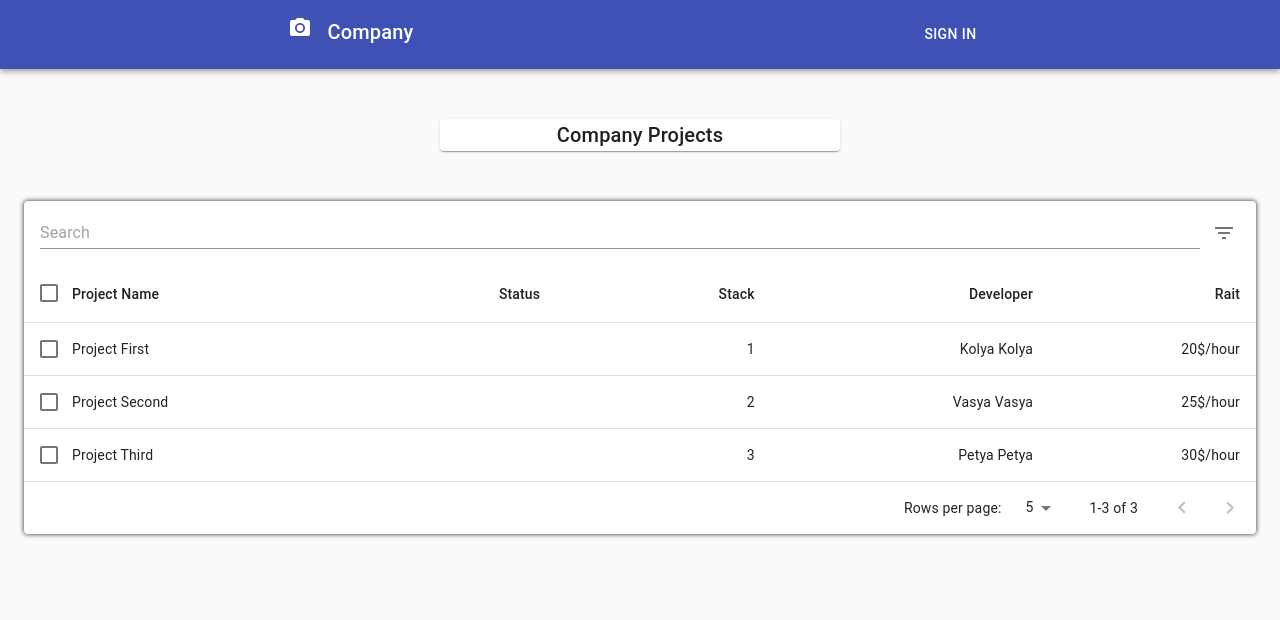
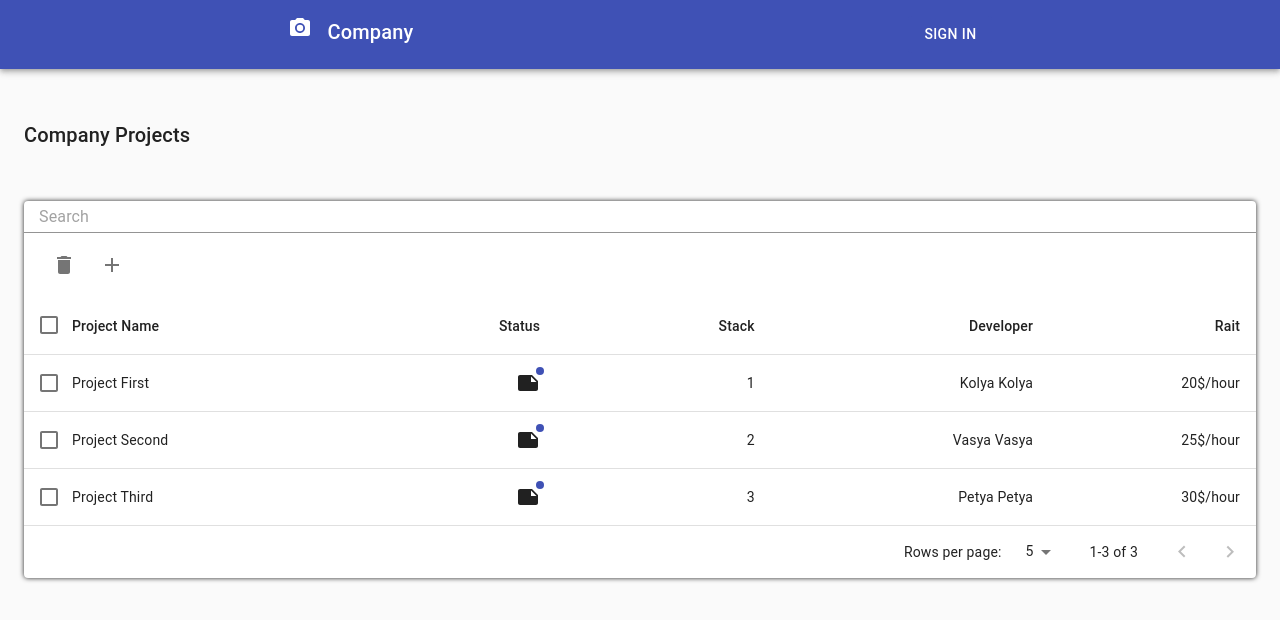
Before and after one commit to GaunovMuhamed/Project1, a React (Create React App) app: page /allprojects in a window 1280 px wide. Shown: the top 620 px of the page. Built offline with nearby package versions, Linux system fonts and the light colour scheme.

Commit message:
ui table, add search, add buttons

```diff
--- a/src/components/ProjectsTable/BadgeStatus.jsx
+++ b/src/components/ProjectsTable/BadgeStatus.jsx
@@ -1,9 +1,27 @@
 import React from 'react';
 import Badge from '@material-ui/core/Badge';
+import NoteIcon from '@material-ui/icons/Note';
+import { makeStyles } from '@material-ui/core/styles';
 import clsx from 'clsx';
 
-export default function BadgeStatus() {
+const useToolbarStyles = makeStyles(() => ({
+  active: {
+    color: 'primary',
+  },
+  completed: {
+    color: 'error',
+  },
+  during: {
+    color: 'secondary',
+  },
+}));
+
+export default function BadgeStatus(projects) {
+  const classes = useToolbarStyles();
+
   return (
-    <div />
+    <Badge color="primary" variant="dot">
+      <NoteIcon />
+    </Badge>
   );
 }
--- /dev/null
+++ b/src/components/ProjectsTable/ProjectsList.jsx
@@ -0,0 +1,26 @@
+import React from 'react';
+import TableCell from '@material-ui/core/TableCell';
+import Checkbox from '@material-ui/core/Checkbox';
+import BadgeStatus from './BadgeStatus';
+
+export default function ProjectsList({ projects, isItemSelected, labelId }) {
+  return (
+    <>
+      <TableCell padding="checkbox">
+        <Checkbox
+          checked={isItemSelected}
+          inputProps={{ 'aria-labelledby': labelId }}
+        />
+      </TableCell>
+      <TableCell component="th" id={labelId} scope="row" padding="none">
+        {projects.project}
+      </TableCell>
+      <TableCell align="right">
+        <BadgeStatus projects={projects} />
+      </TableCell>
+      <TableCell align="right">{projects.stack}</TableCell>
+      <TableCell align="right">{projects.developer}</TableCell>
+      <TableCell align="right">{projects.rait}</TableCell>
+    </>
+  );
+}
--- a/src/components/ProjectsTable/ProjectsTable.jsx
+++ b/src/components/ProjectsTable/ProjectsTable.jsx
@@ -7,14 +7,13 @@ import TableContainer from '@material-ui/core/TableContainer';
 import TablePagination from '@material-ui/core/TablePagination';
 import TableRow from '@material-ui/core/TableRow';
 import Paper from '@material-ui/core/Paper';
-import Checkbox from '@material-ui/core/Checkbox';
 import Box from '@material-ui/core/Box';
 import Typography from '@material-ui/core/Typography';
 import { Grid } from '@material-ui/core';
 import HeaderColumn from './HeaderColumn';
 import TableToolbar from './ToolbarTable';
-import BadgeStatus from './BadgeStatus';
-// import PropTypes from 'prop-types';
+import SearchTable from './SearchTable';
+import ProjectList from './ProjectsList';
 
 
 function descendingComparator(a, b, orderBy) {
@@ -67,9 +66,12 @@ const useStyles = makeStyles((theme) => ({
     width: 1,
   },
   header: {
-    textAlign: 'center',
-    margin: 50,
-    width: 400,
+    marginTop: 50,
+    marginBottom: 50,
+    marginLeft: 0,
+    marginRight: 0,
+    width: 'max-content',
+
   },
 }));
 
@@ -80,6 +82,7 @@ export default function EnhancedTable() {
     stack: '1',
     status: 'active',
     rait: '20$/hour',
+    id: '1',
   },
   {
     project: 'Project Second',
@@ -87,6 +90,7 @@ export default function EnhancedTable() {
     stack: '2',
     status: 'active',
     rait: '25$/hour',
+    id: '2',
   },
   {
     project: 'Project Third',
@@ -94,11 +98,11 @@ export default function EnhancedTable() {
     stack: '3',
     status: 'during',
     rait: '30$/hour',
+    id: '3',
   },
   ]);
 
-  // const filteredProjects = projects.filter(projects => )
-
+  const [searchKey, setSearchKey] = useState('');
   const classes = useStyles();
   const [order, setOrder] = useState('asc');
   const [orderBy, setOrderBy] = useState('');
@@ -111,6 +115,13 @@ export default function EnhancedTable() {
     setOrder(isAsc ? 'desc' : 'asc');
     setOrderBy(property);
   };
+
+  const filteredProjects = projects.filter((project) => project.project.toLowerCase().includes(searchKey.toLowerCase())
+  || project.developer.toLowerCase().includes(searchKey.toLowerCase())
+  || project.stack.toLowerCase().includes(searchKey)
+  || project.status.toLowerCase().includes(searchKey)
+  || project.rait.toLowerCase().includes(searchKey));
+
 
   const handleSelectAllClick = (event) => {
     if (event.target.checked) {
@@ -161,9 +172,9 @@ export default function EnhancedTable() {
         container
         direction="column"
         justify="center"
-        alignItems="center"
+        alignItems="left"
       >
-        <Paper className={classes.header}>
+        <Box className={classes.header}>
           <Box>
             {selected.length > 0 ? (
               <Typography color="inherit" variant="h6">
@@ -177,10 +188,13 @@ export default function EnhancedTable() {
               </Typography>
             )}
           </Box>
-        </Paper>
+        </Box>
         <div className={classes.root}>
           <Paper className={classes.paper}>
-            <TableToolbar numSelected={selected.length} />
+            <TableContainer>
+              <SearchTable handleChange={setSearchKey} searchKey={searchKey} />
+              <TableToolbar numSelected={selected.length} />
+            </TableContainer>
             <TableContainer>
               <Table
                 className={classes.table}
@@ -197,7 +211,7 @@ export default function EnhancedTable() {
                   projectCount={projects.length}
                 />
                 <TableBody>
-                  {stableSort(projects, getComparator(order, orderBy))
+                  {stableSort(filteredProjects, getComparator(order, orderBy))
                     .slice(page * projectsPerPage, page * projectsPerPage + projectsPerPage)
                     .map((projects, index) => {
                       const isItemSelected = isSelected(projects.project);
@@ -213,21 +227,7 @@ export default function EnhancedTable() {
                           key={projects.project}
                           selected={isItemSelected}
                         >
-                          <TableCell padding="checkbox">
-                            <Checkbox
-                              checked={isItemSelected}
-                              inputProps={{ 'aria-labelledby': labelId }}
-                            />
-                          </TableCell>
-                          <TableCell component="th" id={labelId} scope="row" padding="none">
-                            {projects.project}
-                          </TableCell>
-                          <TableCell align="right">
-                            <BadgeStatus projects={projects} />
-                          </TableCell>
-                          <TableCell align="right">{projects.stack}</TableCell>
-                          <TableCell align="right">{projects.developer}</TableCell>
-                          <TableCell align="right">{projects.rait}</TableCell>
+                          <ProjectList isItemSelected={isItemSelected} labelId={labelId} projects={projects} />
                         </TableRow>
                       );
                     })}
--- a/src/components/ProjectsTable/SearchTable.jsx
+++ b/src/components/ProjectsTable/SearchTable.jsx
@@ -1,19 +1,26 @@
-import React, { useState } from 'react';
-import TextField from '@material-ui/core/TextField';
+import React from 'react';
 import { makeStyles } from '@material-ui/core/styles';
+import { Input, FormControl } from '@material-ui/core';
 
-const useToolbarStyles = makeStyles((theme) => ({
+
+const useToolbarStyles = makeStyles(() => ({
   search: {
     flex: '1 1 100%',
     justifyItems: 'center',
+    width: '100%',
+  },
+  input: {
+    paddingLeft: 15,
   },
 }));
 
-export default function SearchTable(props) {
-  const [searchKey, setSearchKey] = useState('');
-  console.log(searchKey);
+export default function SearchTable({ handleChange, searchKey }) {
   const classes = useToolbarStyles();
+  const onChange = (e) => handleChange(e.target.value);
+
   return (
-    <TextField className={classes.search} value={searchKey} placeholder="Search" />
+    <FormControl className={classes.search}>
+      <Input onChange={onChange} value={searchKey} placeholder="Search" className={classes.input} />
+    </FormControl>
   );
 }
--- a/src/components/ProjectsTable/ToolbarTable.jsx
+++ b/src/components/ProjectsTable/ToolbarTable.jsx
@@ -3,10 +3,9 @@ import Toolbar from '@material-ui/core/Toolbar';
 import Tooltip from '@material-ui/core/Tooltip';
 import IconButton from '@material-ui/core/IconButton';
 import DeleteIcon from '@material-ui/icons/Delete';
-import FilterListIcon from '@material-ui/icons/FilterList';
+import AddIcon from '@material-ui/icons/Add';
 import { lighten, makeStyles } from '@material-ui/core/styles';
 import clsx from 'clsx';
-import SearchTable from './SearchTable';
 
 
 const useToolbarStyles = makeStyles((theme) => ({
@@ -33,9 +32,8 @@ const useToolbarStyles = makeStyles((theme) => ({
   },
 }));
 
-export default function TableToolbar(props) {
+export default function TableToolbar(numSelected) {
   const classes = useToolbarStyles();
-  const { numSelected } = props;
 
   const toolBarClassName = clsx(classes.root, {
     [classes.highlight]: numSelected > 0,
@@ -46,24 +44,17 @@ export default function TableToolbar(props) {
       <Toolbar
         className={toolBarClassName}
       >
-        <SearchTable />
-        {numSelected > 0 ? (
         <Tooltip title="Delete">
           <IconButton aria-label="delete">
             <DeleteIcon />
           </IconButton>
         </Tooltip>
-        ) : (
-          <Tooltip title="Filter list">
-            <IconButton aria-label="filter list">
-              <FilterListIcon />
+        <Tooltip title="Add">
+          <IconButton aria-label="add">
+            <AddIcon />
           </IconButton>
         </Tooltip>
-        )}
       </Toolbar>
     </>
   );
-  // TableToolbar.propTypes = {
-  //   numSelected: PropTypes.number.isRequired,
-  // };
 }
```
Also changed, not shown: src/components/ProjectsTable/HeaderColumn.jsx (+0 -11 lines). Lines whose indentation alone changed are shown as unchanged.
